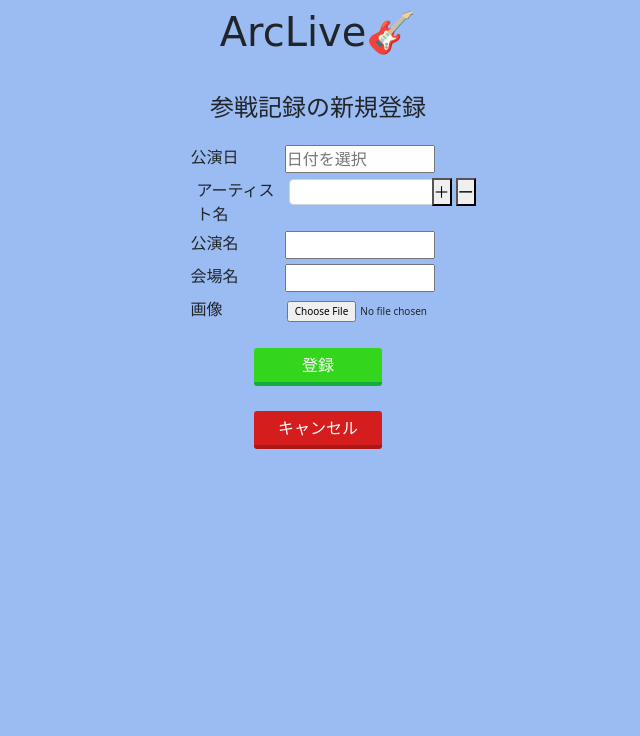
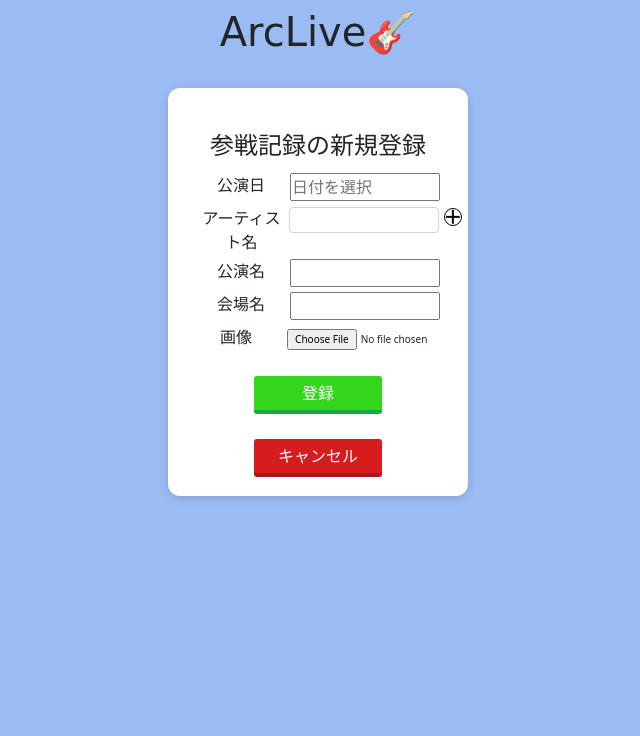
Before and after one commit to chamalexandros/ArcLive, a Django app: page /records/record/create/ in a window 1280 px wide. Shown: the top 736 px of the page, without its empty margins (322-962 px from the left). Run offline with Django 5.2, Linux system fonts and the light colour scheme; the visitor is signed in with stand-in values (Sample User, id 1); data that the repository does not hold is empty; some libraries are stand-ins or nearby versions.

Commit message:
templates/records/recordcreate_form.htmlのーボタン削除

```diff
--- a/ArcLive/templates/records/recordcreate_form.html
+++ b/ArcLive/templates/records/recordcreate_form.html
@@ -6,6 +6,7 @@
     <link rel="stylesheet" href="{% static 'css/wheel_picker.css' %}">
 {% endblock %}
 {% block main %}
+<div class="form-card2">
 
     <div class="flex-box">
         <h4>参戦記録の新規登録</h4>
@@ -55,8 +56,8 @@
                 </div>
             </div>
             <div class= btn-fix>
-                <button type="button" id="add-btn" class="add-btn">＋</button>
-                <button type="button" id="remove-btn" class="remove-btn">ー</button>
+                <button type="button" id="add-btn" class="circle-btn1">＋</button>
+                <!--<button type="button" id="remove-btn" class="circle-btn2">ー</button>-->
             </div>
         </div>
 
@@ -85,7 +86,7 @@
         </div>
 
     </form>
-
+</div>
 
 {# ★追加: 日付ピッカーのモーダル(formの外に置く) #}
 {% include "records/wheel_picker_modal.html" %}
```
